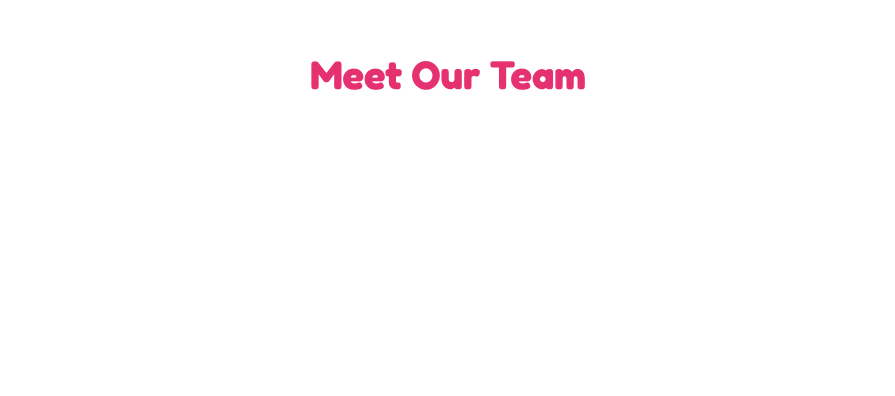
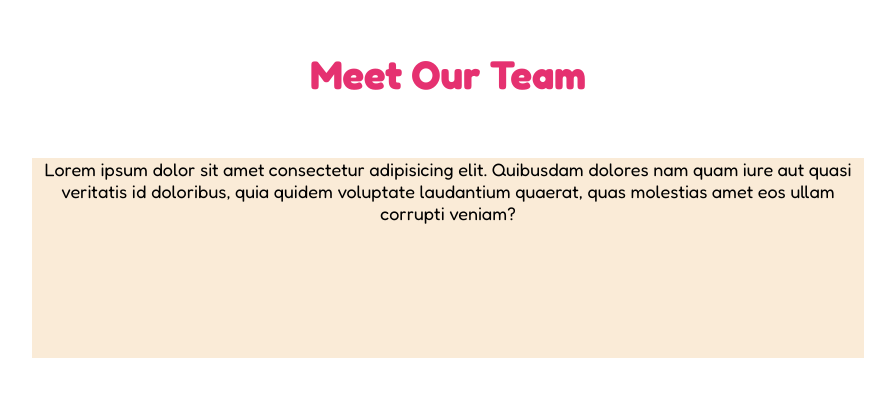
Before and after one commit to MrArcano/html-css-float-cards, a plain HTML site: page index.html in a window 1280 px wide. Shown: the whole page, without its empty margins (192-1087 px from the left). Drawn offline with Linux system fonts and the light colour scheme.

Commit message:
container

```diff
--- a/css/style.css
+++ b/css/style.css
@@ -31,3 +31,12 @@ header p{
 }
 
 /* MAIN */
+
+.container{
+  background-color: antiquewhite;
+  width: 65%;
+  margin: 60px auto;
+  height: 200px;
+  text-align: center;
+  font-size: 18px;
+}
--- a/index.html
+++ b/index.html
@@ -13,5 +13,12 @@
   <header>
     <p>Meet Our Team</p>
   </header>
+
+  <main>
+    <div class="container">
+      <p>Lorem ipsum dolor sit amet consectetur adipisicing elit. Quibusdam dolores nam quam iure aut quasi veritatis id doloribus, quia quidem voluptate laudantium quaerat, quas molestias amet eos ullam corrupti veniam?</p>
+    </div>
+  </main>
+
 </body>
 </html>
```
